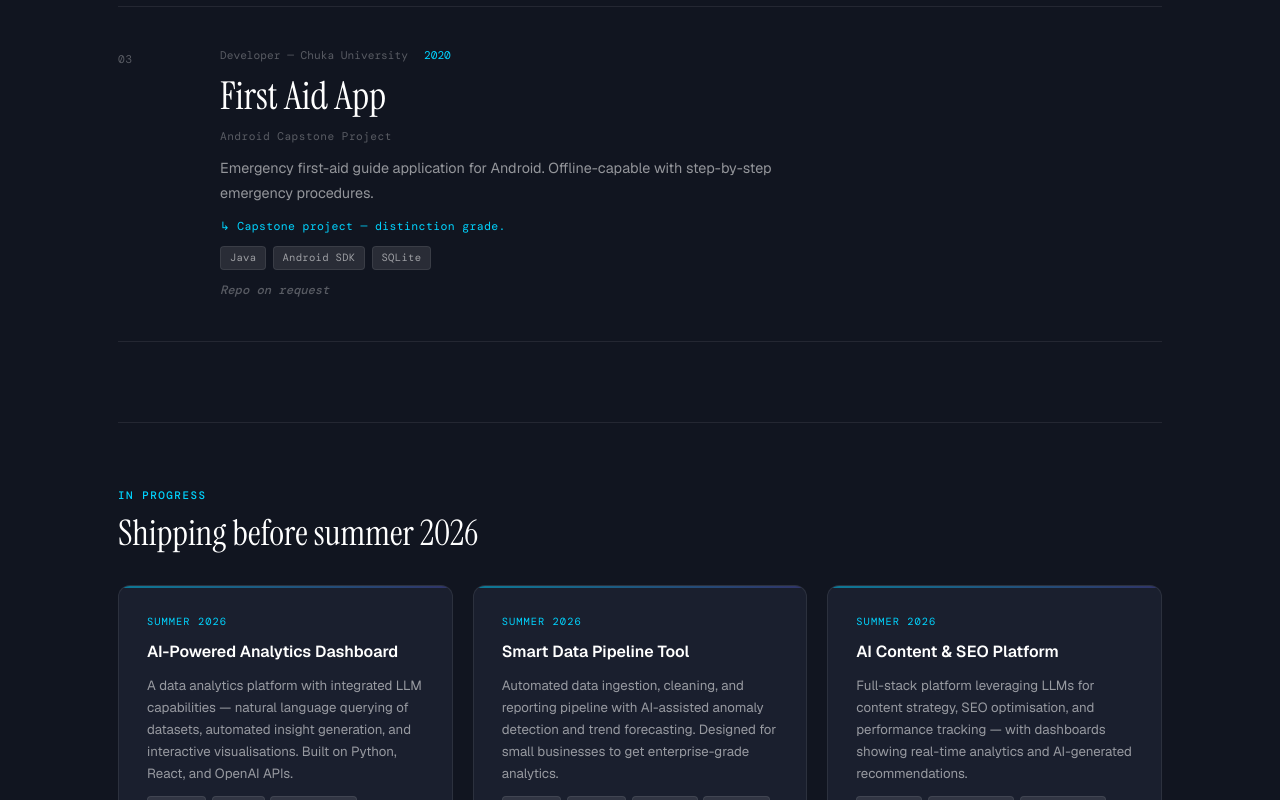
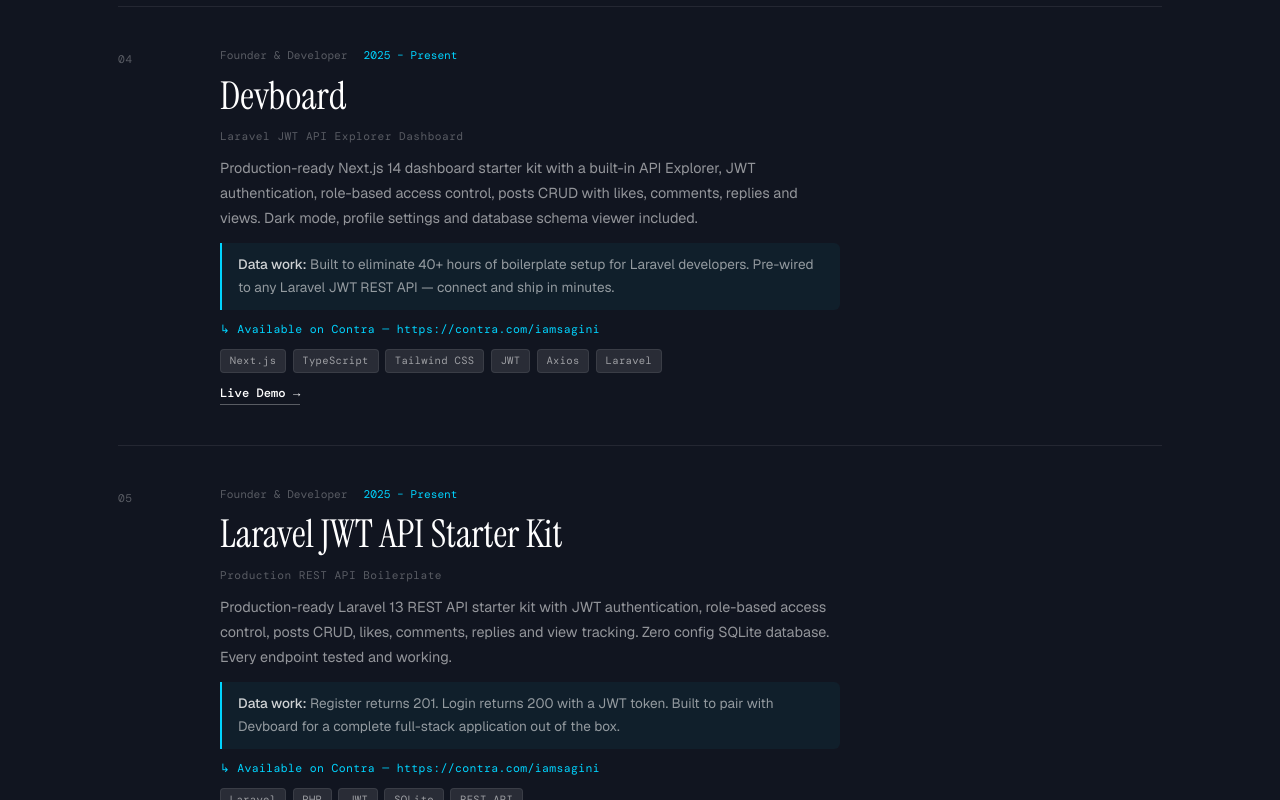
Before and after one commit to IamSagini/sagini-portfolio, a React (Vite) app: page / in a window 1280 px wide. Shown: the part 2040-2840 px from the top of the page. Built offline with nearby package versions, Linux system fonts and the light colour scheme.

Commit message:
Add Devboard and Laravel JWT API Starter Kit to projects

```diff
--- a/src/App.jsx
+++ b/src/App.jsx
@@ -28,6 +28,32 @@
     link: null,
     cta: "Currently unavailable",
     highlight: "Actively used by UK carers and care professionals.",
+  },
+  {
+    id: "04",
+    name: "Devboard",
+    sub: "Laravel JWT API Explorer Dashboard",
+    role: "Founder & Developer",
+    period: "2025 – Present",
+    desc: "Production-ready Next.js 14 dashboard starter kit with a built-in API Explorer, JWT authentication, role-based access control, posts CRUD with likes, comments, replies and views. Dark mode, profile settings and database schema viewer included.",
+    data: "Built to eliminate 40+ hours of boilerplate setup for Laravel developers. Pre-wired to any Laravel JWT REST API — connect and ship in minutes.",
+    stack: ["Next.js", "TypeScript", "Tailwind CSS", "JWT", "Axios", "Laravel"],
+    link: "https://devboard-32ja.vercel.app",
+    cta: "Live Demo",
+    highlight: "Available on Contra — https://contra.com/iamsagini",
+  },
+  {
+    id: "05",
+    name: "Laravel JWT API Starter Kit",
+    sub: "Production REST API Boilerplate",
+    role: "Founder & Developer",
+    period: "2025 – Present",
+    desc: "Production-ready Laravel 13 REST API starter kit with JWT authentication, role-based access control, posts CRUD, likes, comments, replies and view tracking. Zero config SQLite database. Every endpoint tested and working.",
+    data: "Register returns 201. Login returns 200 with a JWT token. Built to pair with Devboard for a complete full-stack application out of the box.",
+    stack: ["Laravel", "PHP", "JWT", "SQLite", "REST API"],
+    link: "https://laravel-api-starter-production.up.railway.app",
+    cta: "Live API",
+    highlight: "Available on Contra — https://contra.com/iamsagini",
   },
   {
     id: "03",
```
Also changed, not shown: 3 other files (tests, documents, lock files or other folders).
